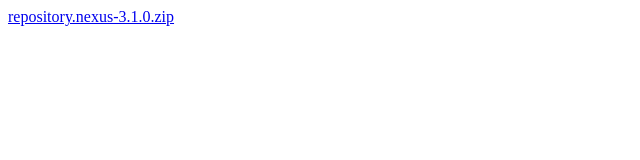
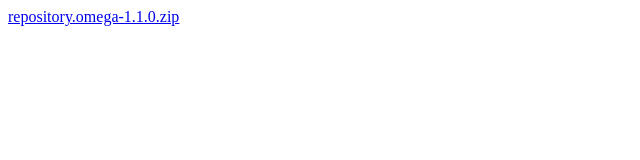
Before and after one commit to hyperionwiz/omega21, a plain HTML site: page index.html in a window 1280 px wide. Shown: the full height of the page, 0-640 px from the left. Drawn offline with Linux system fonts and the light colour scheme.

Commit message:
Update index.html
Update index.html omega1.1.0

```diff
--- a/index.html
+++ b/index.html
@@ -1,6 +1,6 @@
 <!DOCTYPE html>
 <html>
 
-<a href="repository.nexus-3.1.0.zip">repository.nexus-3.1.0.zip</a>
+<a href="repository.omega-1.1.0.zip">repository.omega-1.1.0.zip</a>
 
 </html>
```
